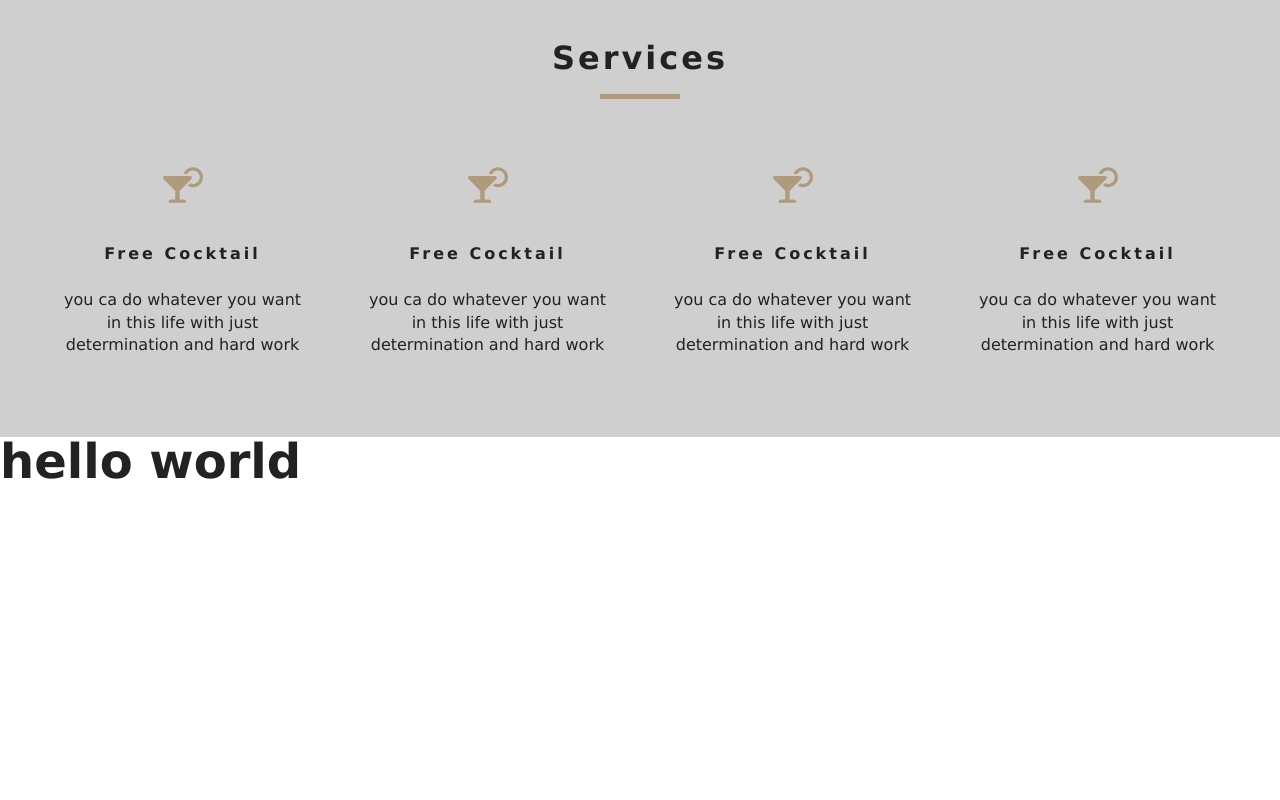
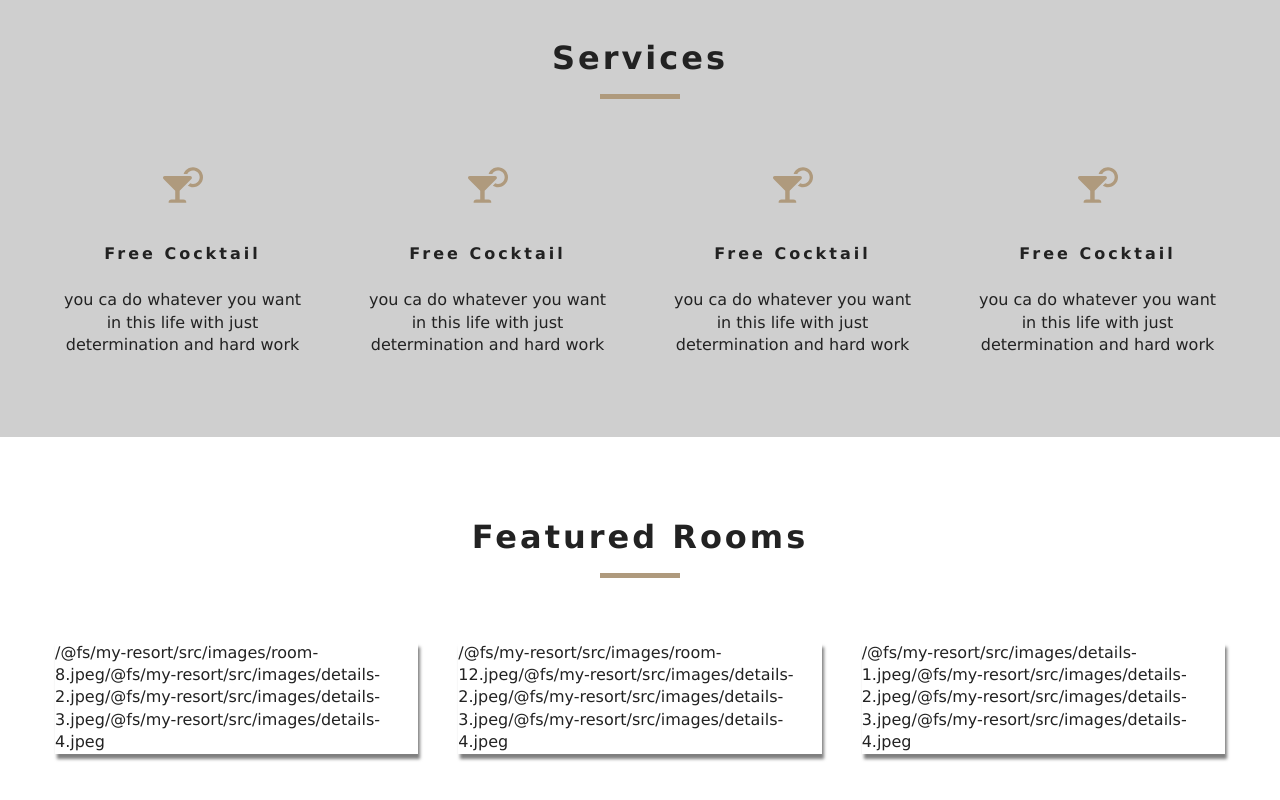
Before and after one commit to mohamed-bouzerouata/Beach_Resort, a React (Create React App) app in the folder my-resort/: page / in a window 1280 px wide. Shown: the part 842-1642 px from the top of the page. Before the commit the page ends 1351 px from the top, so only its background shows below. Built offline with nearby package versions, Linux system fonts and the light colour scheme.

Commit message:
featured Rooms

```diff
--- a/my-resort/src/UseContext.js
+++ b/my-resort/src/UseContext.js
@@ -1,5 +1,5 @@
 import React, { Component } from 'react'
-
+import items from './data';
 
 const MyContext =   React.createContext();
 const UserConsumer = MyContext.Consumer;
@@ -9,16 +9,45 @@ class UseContext extends Component {
         super(props)
 
         this.state = {
-
+            rooms : [],
+            sortedRooms : [],
+            featuredRooms : [],
+            loading : true,
         }
     }
 
+    componentDidMount() {
+        // getData
+        let rooms = this.formatData(items)
+        let featuredRooms = rooms.filter(room => room.featured === true )
+        this.setState({
+            rooms,
+            sortedRooms: rooms,
+            featuredRooms,
+            loading: false
+        })
+    };
+    //Put the Id and Images in the fields Object to structured Data
+    formatData(nestedData) {
+        let tempItem = nestedData.map(el => {
+                let id = el.sys.id
+                let images = el.fields.images.map(image =>
+                image.fields.file.url
+            )
+
+            let room = {...el.fields, id, images }
+                return room
+            })
+            return tempItem
+        }
+
     render() {
         return (
-            <MyContext.Provider   value='hello'>
+            <MyContext.Provider   value={{...this.state}}>
                 {this.props.children}
             </MyContext.Provider>
         )
     }
 }
+
 export { MyContext,  UseContext }
--- a/my-resort/src/components/FeaturedRooms.js
+++ b/my-resort/src/components/FeaturedRooms.js
@@ -1,15 +1,25 @@
 import React, { Component } from 'react'
 import { MyContext } from '../UseContext'
+import Room from './Room';
+import Title from './Title'
+import Loading from './Loading';
 
 class FeaturedRooms extends Component {
     static contextType = MyContext
 
     render() {
-        let value = this.context;
+        let { loading, featuredRooms} = this.context;
+        console.log(featuredRooms)
+        let room = featuredRooms.map(room => {
+            return <Room  key={room.id}  room={room} />
+        })
         return (
-            <h1>
-                {value} world
-            </h1>
+            <section className='featured-rooms'>
+                <Title  title='Featured Rooms'/>
+                <div className='featured-rooms-center'>
+                    {loading ? <Loading /> : room}
+                </div>
+            </section>
         )
     }
 }
--- /dev/null
+++ b/my-resort/src/components/Loading.js
@@ -0,0 +1,12 @@
+import React from 'react'
+import img from '../images/gif/loading-arrow.gif';
+
+const Loading = () => {
+    return (
+        <div className='featured-rooms'>
+            <img src={img} alt='loading arrow' />
+        </div>
+    )
+}
+
+export default Loading
--- /dev/null
+++ b/my-resort/src/components/Room.js
@@ -0,0 +1,13 @@
+import React from 'react'
+
+const Room = ({room}) => {
+    return (
+        <div className='room'>
+            <div className='img-container'>
+                {room.images}
+            </div>
+        </div>
+    )
+}
+
+export default Room
--- a/my-resort/src/data.js
+++ b/my-resort/src/data.js
@@ -15,7 +15,7 @@ import img10 from "./images/room-10.jpeg";
 import img11 from "./images/room-11.jpeg";
 import img12 from "./images/room-12.jpeg";
 
-export default [
+export default  [
   {
     sys: {
       id: "1"
```
